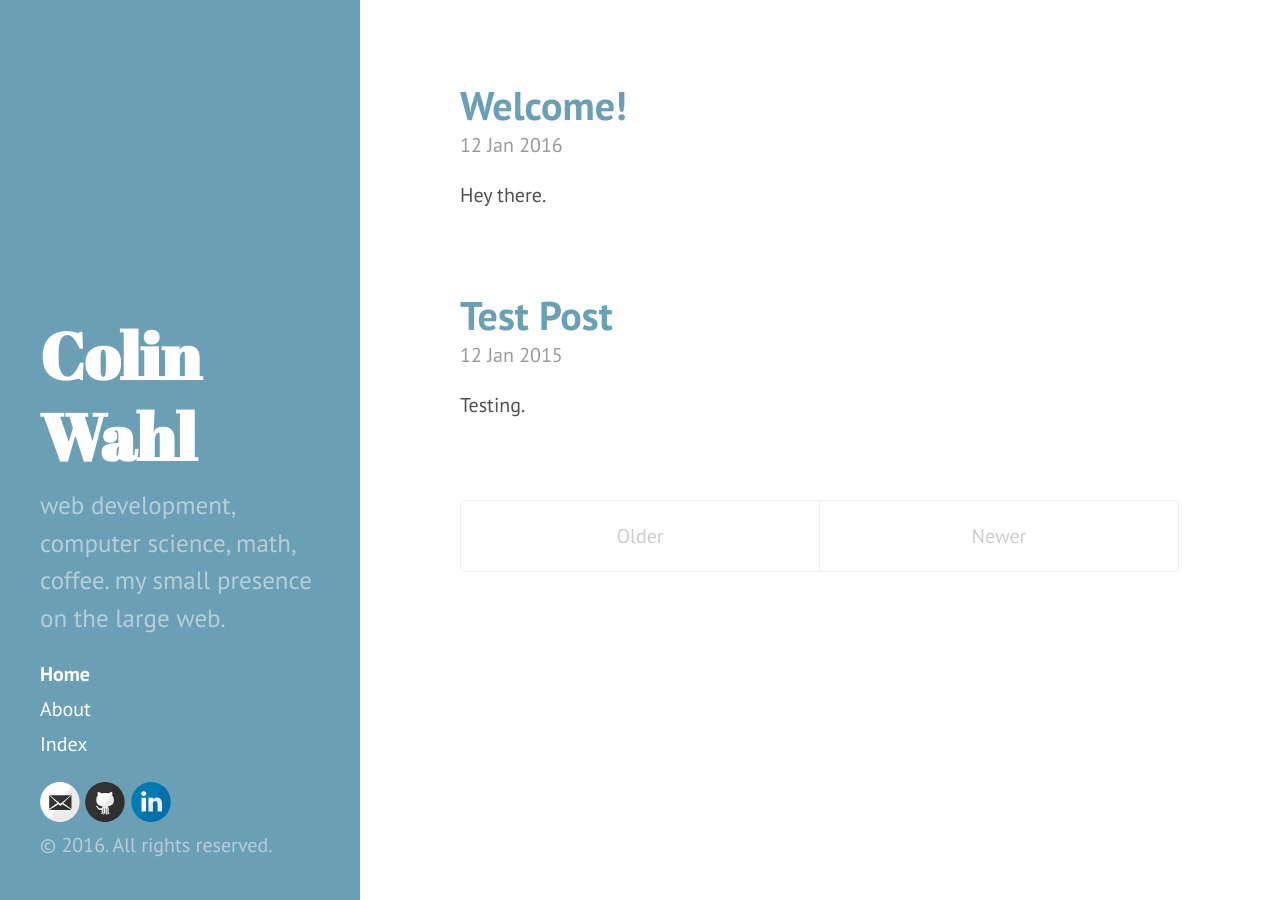
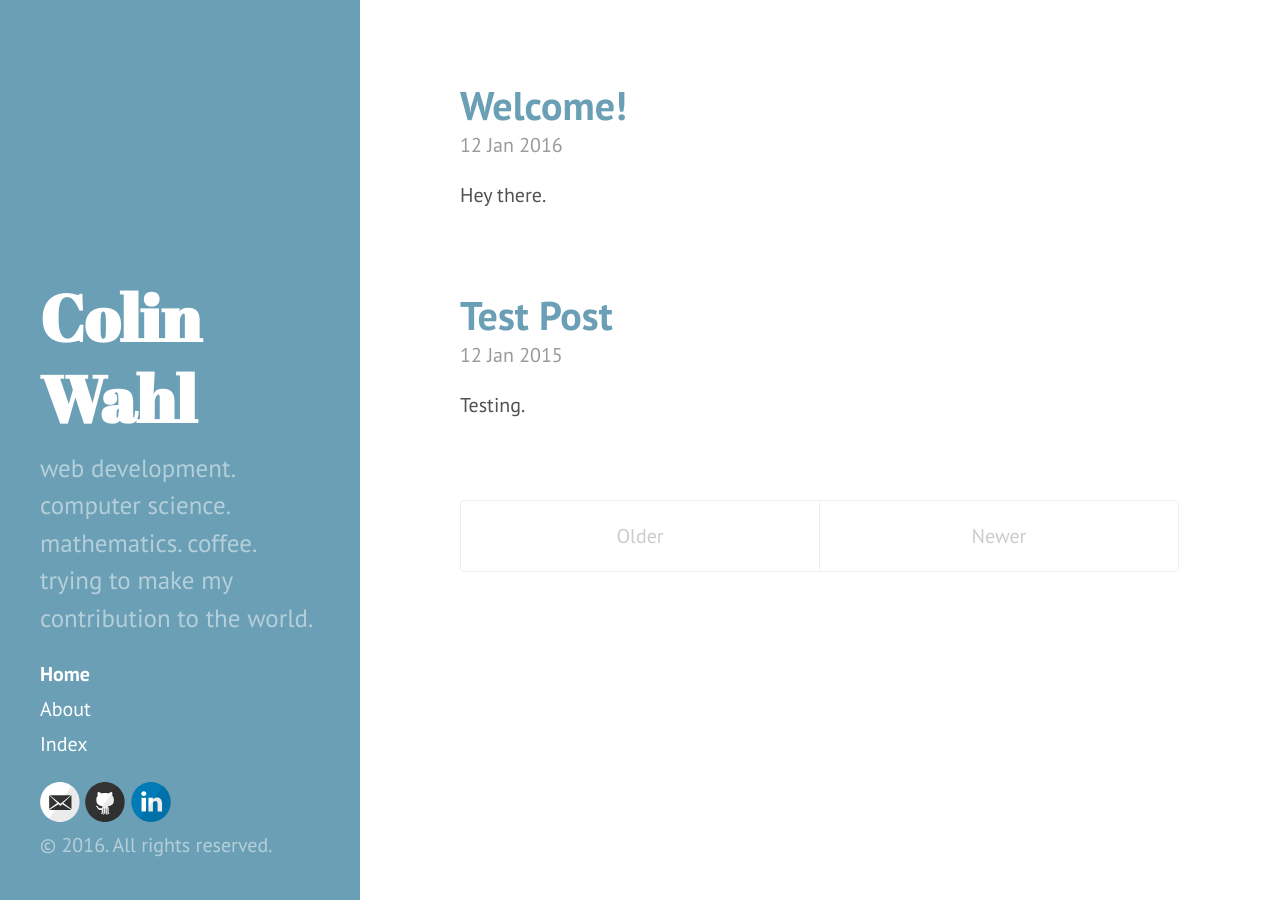
Before and after one commit to colinwahl/colinwahl.github.io, a Jekyll site: the page built from index.html, in a window 1280 px wide. Built offline with Jekyll 4.4.1, drawn with Linux system fonts in a browser that asks for light colours; Markdown is read by kramdown in place of the engine named in the settings; the list of posts is cut into pages by our own code.

Commit message:
updating pygments

```diff
--- a/_config.yml
+++ b/_config.yml
@@ -1,6 +1,6 @@
 # Dependencies
 markdown:         redcarpet
-highlighter:      pigments
+highlighter:      pygments
 
 # Permalinks
 permalink:        pretty
@@ -9,7 +9,7 @@ permalink:        pretty
 # Setup
 title:            'Colin Wahl'
 tagline:          'My Blog'
-description:      'web development, computer science, math, coffee. my small presence on the large web.'
+description:      'web development. computer science. mathematics. coffee. trying to make my contribution to the world.'
 url:              http://colinwahl.github.io
 baseurl:          /
 
```
